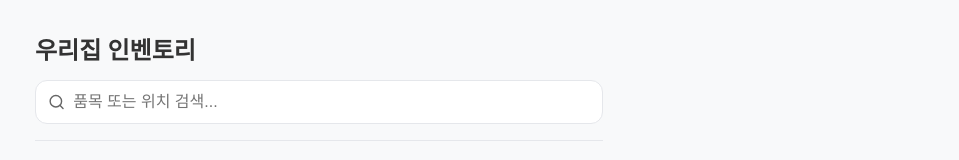
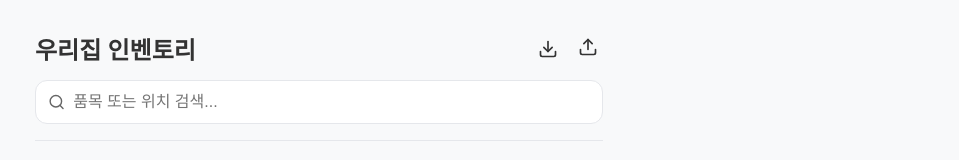
Before and after one commit to geminihdh/home-inventory, a React (Vite) app: page / in a window 1280 px wide. Shown: the top 160 px of the page, without its empty margins (321-1280 px from the left). Built offline with nearby package versions, Linux system fonts and the light colour scheme.

Commit message:
feat: add data backup and restore functionality

```diff
--- a/src/App.css
+++ b/src/App.css
@@ -4,6 +4,23 @@
   justify-content: space-between;
   align-items: center;
   margin-bottom: 0.75rem;
+}
+
+.backup-actions {
+  display: flex;
+  gap: 10px;
+}
+
+.icon-btn {
+  background: none;
+  border: none;
+  cursor: pointer;
+  padding: 5px;
+  color: #333;
+}
+
+.icon-btn:hover {
+  color: #1890ff;
 }
 
 .search-container {
--- a/src/App.tsx
+++ b/src/App.tsx
@@ -5,7 +5,8 @@ import { getAllItems } from './db/inventory';
 import { ItemList } from './components/ItemList';
 import { AddItemForm } from './components/AddItemForm';
 import { ItemDetail } from './components/ItemDetail';
-import { Plus, Search, X } from 'lucide-react';
+import { Plus, Search, X, Download, Upload } from 'lucide-react';
+import { exportData, importData } from './utils/backup';
 
 function App() {
   const [items, setItems] = useState<InventoryItem[]>([]);
@@ -58,6 +59,13 @@ function App() {
       <header>
         <div className="header-top">
           <h1>우리집 인벤토리</h1>
+          <div className="backup-actions">
+            <button onClick={exportData} title="데이터 백업" className="icon-btn"><Download size={20} /></button>
+            <label className="icon-btn" title="데이터 복구">
+              <Upload size={20} />
+              <input type="file" onChange={(e) => e.target.files && importData(e.target.files[0]).then(loadItems)} accept=".json" style={{display: 'none'}} />
+            </label>
+          </div>
         </div>
         {!showForm && !selectedItem && (
           <div className="search-container">
--- /dev/null
+++ b/src/utils/backup.ts
@@ -0,0 +1,32 @@
+import { getAllItems, addItem } from '../db/inventory';
+import { InventoryItem } from '../db/schema';
+
+export async function exportData(
+  downloadFn: (blob: Blob, name: string) => void = (blob, name) => {
+    const url = URL.createObjectURL(blob);
+    const link = document.createElement('a');
+    link.href = url;
+    link.download = name;
+    link.click();
+    link.remove();
+    URL.revokeObjectURL(url);
+  }
+): Promise<void> {
+  const items = await getAllItems();
+  const blob = new Blob([JSON.stringify(items)], { type: 'application/json' });
+  downloadFn(blob, `inventory-backup-${new Date().toISOString()}.json`);
+}
+
+export async function importData(file: File): Promise<void> {
+  const text = await file.text();
+  const items = JSON.parse(text) as InventoryItem[];
+  for (const item of items) {
+    // For simplicity, just attempt to add; if it fails, maybe update?
+    // User request says "add items back".
+    try {
+      await addItem(item);
+    } catch (e) {
+      console.warn('Item already exists, skipping:', item.id);
+    }
+  }
+}
```
Also changed, not shown: 1 other file (tests, documents, lock files or other folders).
